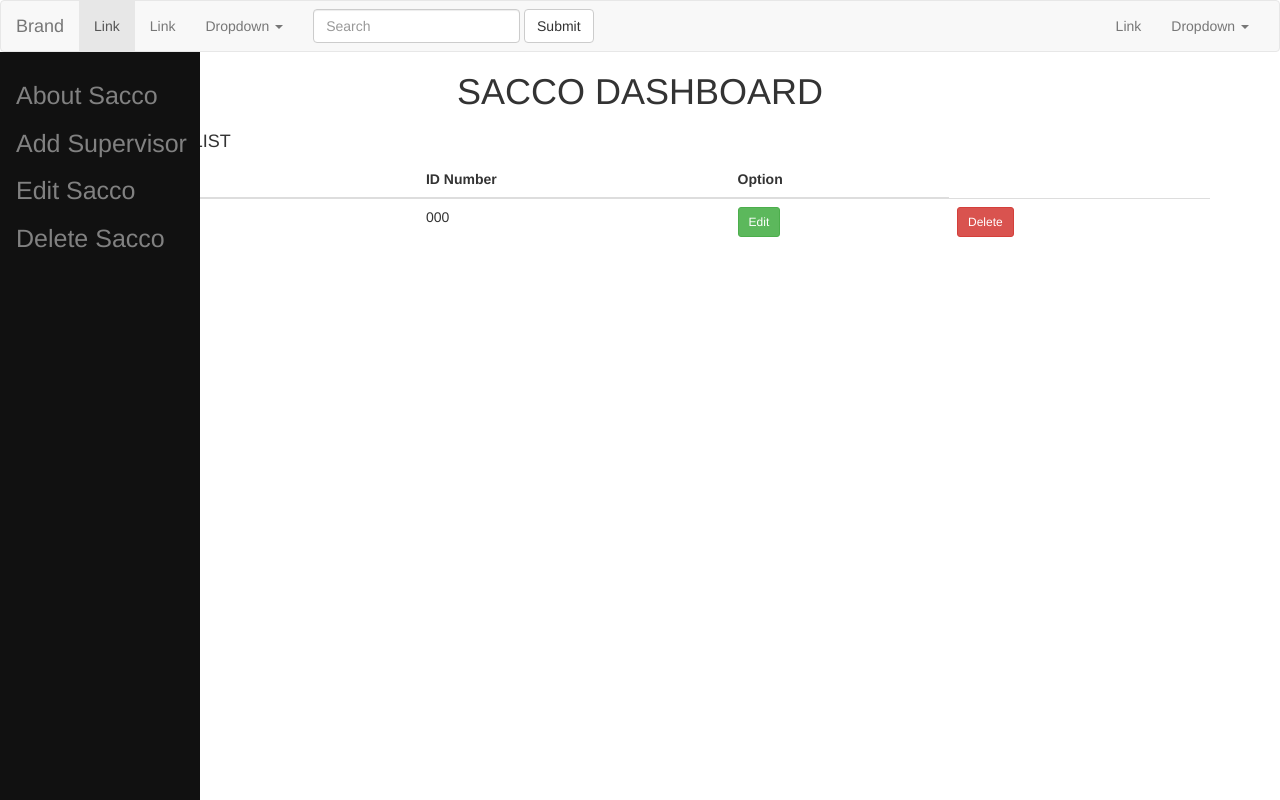
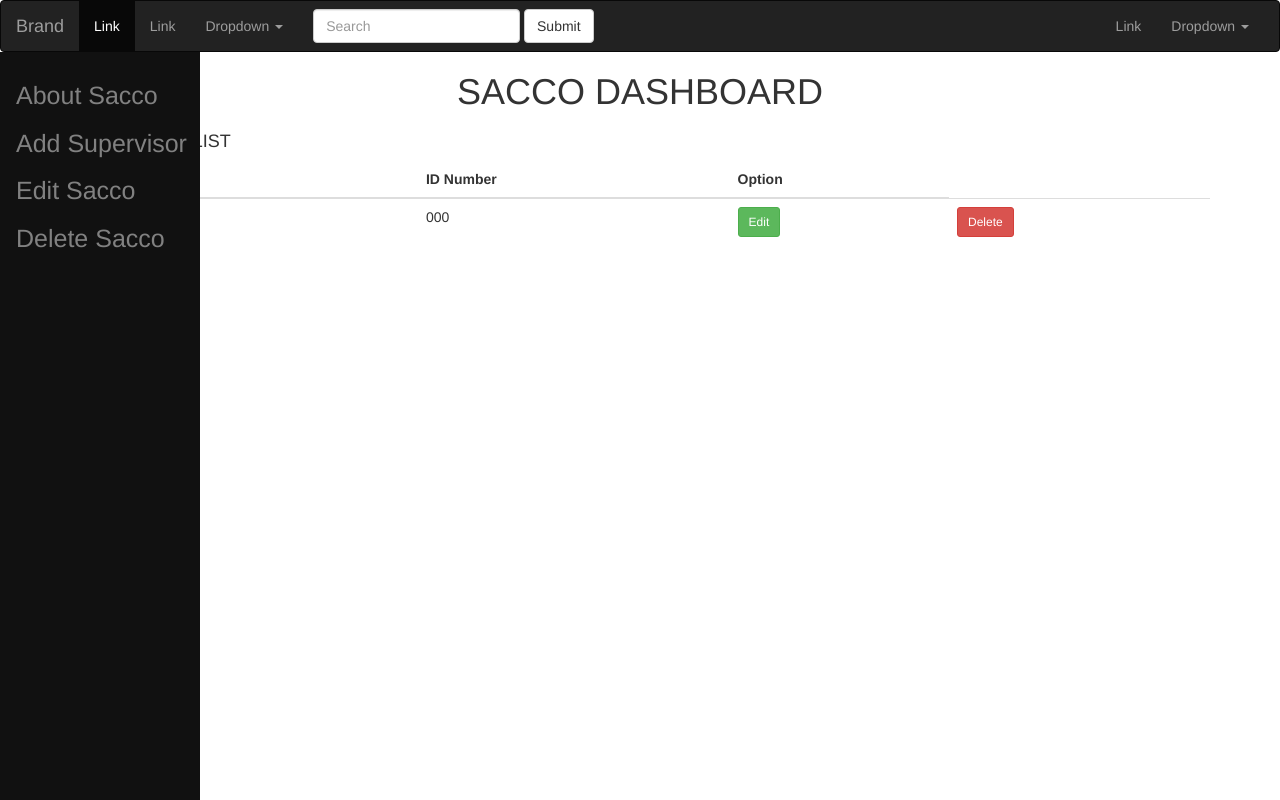
Before and after one commit to ppolle/fleetMS, a Django app: page / in a window 1280 px wide. Run offline with Django 3.2, Linux system fonts and the light colour scheme; tables that the repository leaves empty hold one stand-in row (values such as "Sample post"); some libraries are stand-ins or nearby versions.

Commit message:
Navbar
Type of navbar altered

```diff
--- a/requirements.txt
+++ b/requirements.txt
@@ -9,6 +9,7 @@
 mccabe==0.6.1
 Pillow==5.1.0
 psycopg2==2.7.4
+psycopg2-binary==2.7.4
 pycodestyle==2.4.0
 pylint==1.9.2
 python-decouple==3.1
--- a/sacco/templates/navbar.html
+++ b/sacco/templates/navbar.html
@@ -1,4 +1,4 @@
-<nav class="navbar navbar-default">
+<nav class="navbar navbar-inverse">
     <div class="container-fluid">
         <!-- Brand and toggle get grouped for better mobile display -->
         <div class="navbar-header">
```
